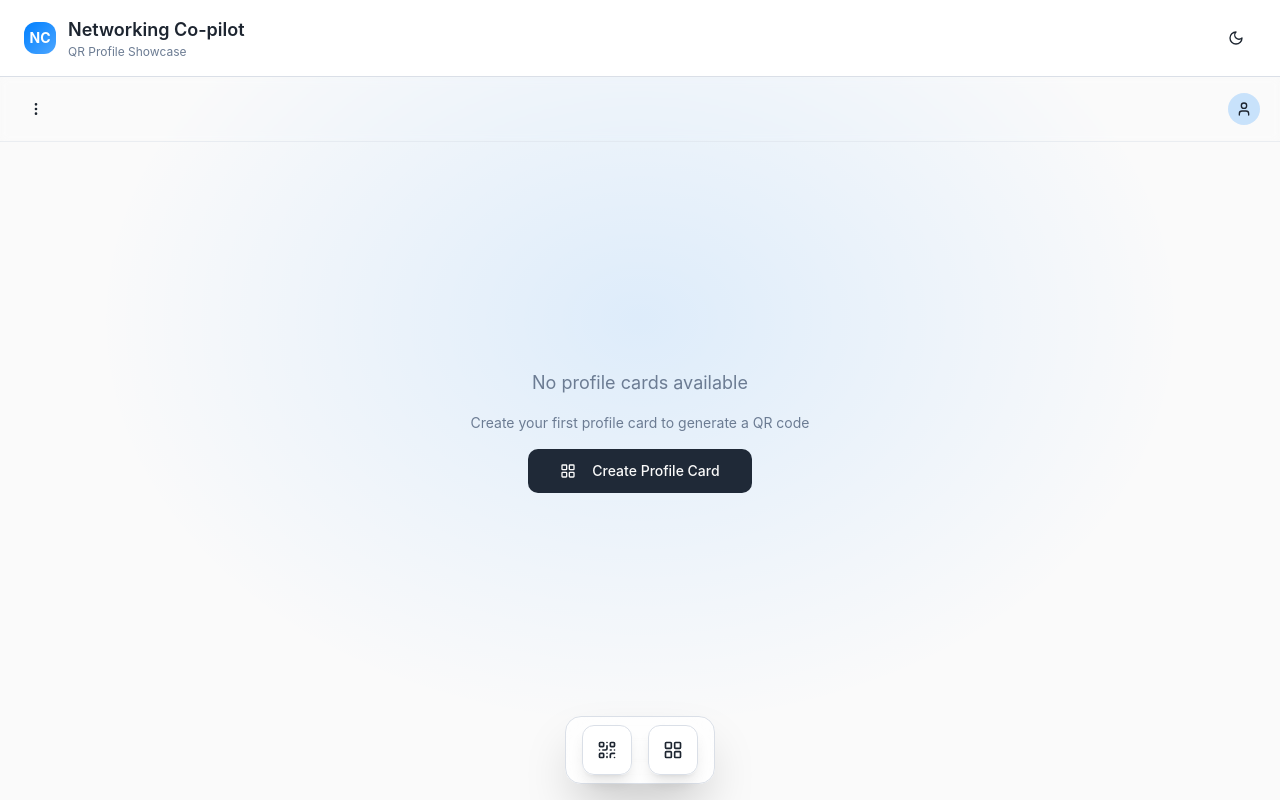
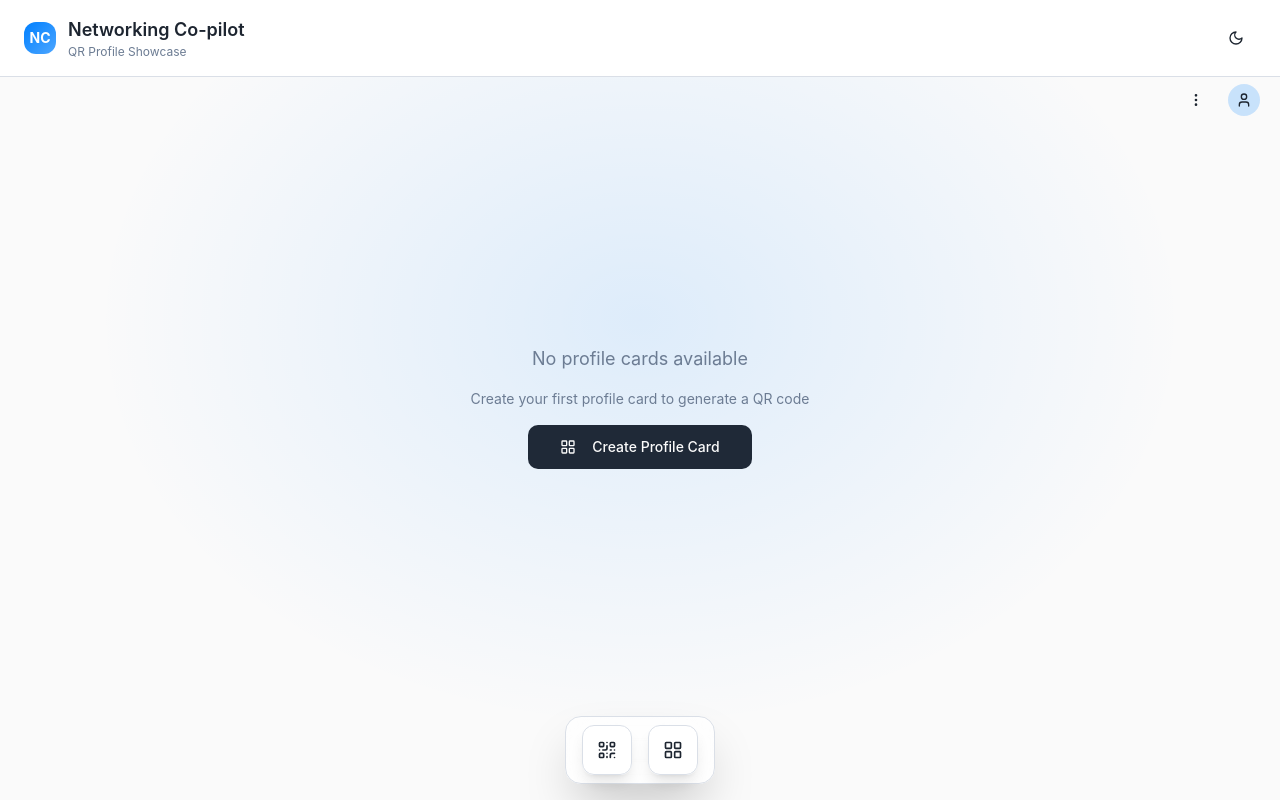
Before and after one commit to aishatcarim/cardflip-creator, a React (Vite) app: page / in a window 1280 px wide. Built offline with nearby package versions, Linux system fonts and the light colour scheme; the HTML template or start-up script is replaced by a standard one.

Commit message:
Refactor QR viewer navigation

```diff
--- a/src/pages/Index.tsx
+++ b/src/pages/Index.tsx
@@ -65,24 +65,36 @@ const Index = () => {
       {/* Header */}
       <AppHeader />
 
-      {/* Sub-header with controls */}
-      <div className="flex-shrink-0 px-4 py-3 flex items-center justify-between border-b border-border/50 backdrop-blur-sm">
+      {/* Floating Controls */}
+      <div className="absolute top-20 right-4 z-40 flex items-center gap-2">
+        <motion.div
+          initial={{ opacity: 0, x: 20 }}
+          animate={{ opacity: 1, x: 0 }}
+          transition={{ delay: 0.2 }}
+        >
           <QRMenuPopover
             qrCodeUrl={qrCodeUrl}
             coloredQR={coloredQR}
             onColoredQRChange={setColoredQR}
             cardTitle={selectedCard?.title || "Profile"}
           />
+        </motion.div>
 
+        <motion.div
+          initial={{ opacity: 0, x: 20 }}
+          animate={{ opacity: 1, x: 0 }}
+          transition={{ delay: 0.3 }}
+        >
           <CardSelectorSheet
             selectedCard={selectedCard}
             visibleCards={visibleCards}
             onSelectCard={setSelectedCardId}
           />
+        </motion.div>
       </div>
 
       {/* Main Content - Centered QR Display */}
-      <div className="flex-1 flex items-center justify-center px-4 pb-20">
+      <div className="flex-1 flex items-center justify-center px-4 pb-20 pt-4">
         {selectedCard ? (
           <motion.div
             initial={{ opacity: 0, scale: 0.9 }}
```
Lines whose indentation alone changed are shown as unchanged.
